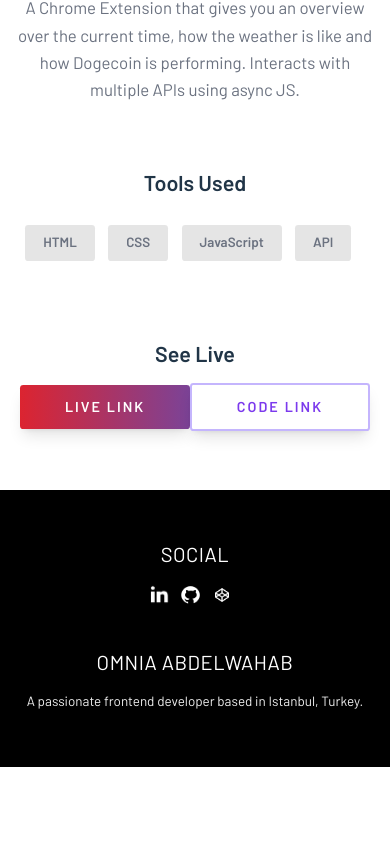
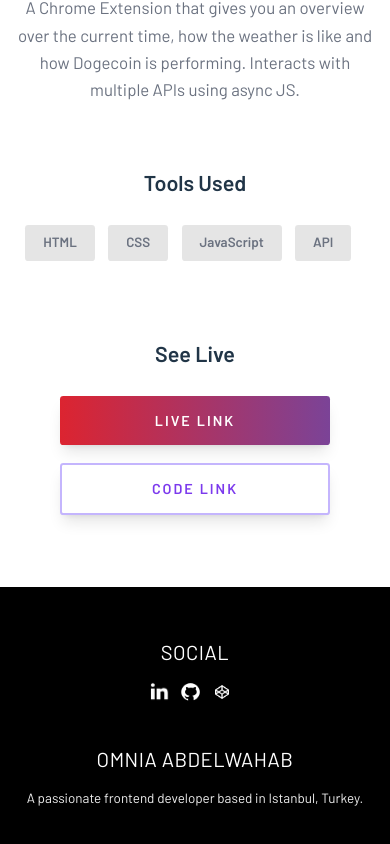
Before and after one commit to onna4/my-portfolio, a React (Vite) app: page /dashboard in a window 390 px wide. Shown: the part 1054-1898 px from the top of the page. Before the commit the page ends 1821 px from the top, so only its background shows below. Built offline with nearby package versions, Linux system fonts and the light colour scheme.

Commit message:
stle updates

```diff
--- a/src/pages/ProjectItem.jsx
+++ b/src/pages/ProjectItem.jsx
@@ -57,14 +57,14 @@ export default function projectItem() {
                 <h3 className="text-[2.4rem] md:text-[2.8rem] font-bold mb-12">See Live</h3>
                 <a
                   href={project.liveLink}
-                  className="uppercase font-bold rounded-md tracking-[2px] shadow-lg transition-transform hover:translate-y-[-3px]
-                  text-[1.6rem] py-6 px-20 text-white mr-0 md:mr-8 mb-8 text-center w-9/12 bg-gradient-to-r from-red-variant to-violet-variant"
+                  className="uppercase block md:inline mx-auto font-bold rounded-md tracking-[2px] shadow-lg transition-transform !hover:translate-y-[-3px]
+                  text-[1.6rem] py-6 px-20 text-white md:mr-8 mb-8 text-center w-9/12 bg-gradient-to-r from-red-variant to-violet-variant"
                   target="_blank"
                 >Live Link</a>
                 <a
                   href={project.sourceCode}
-                  className="uppercase font-bold bg-white rounded-md tracking-[2px] shadow-lg transition-transform hover:translate-y-[-3px] text-violet-600
-                  text-[1.6rem] py-6 px-20 border-2 border-solid border-violet-300 mr-0 text-center w-9/12"
+                  className="uppercase block md:inline mx-auto font-bold bg-white rounded-md tracking-[2px] shadow-lg transition-transform hover:translate-y-[-3px] text-violet-600
+                  text-[1.6rem] py-6 px-20 border-2 border-solid border-violet-300 md:mr-0 text-center w-9/12"
                   target="_blank"
                 >Code Link</a>
               </div>
```
